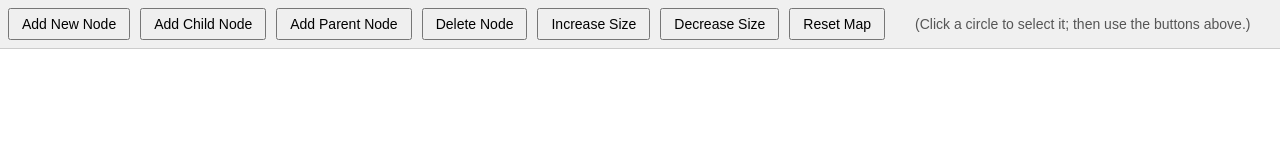
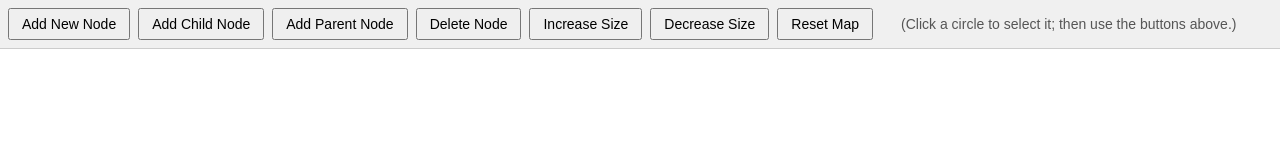
Before and after one commit to 4TheSolutions/map, a plain HTML site: page index.html in a window 1280 px wide. Drawn offline with Linux system fonts and the light colour scheme.

Commit message:
Update style.css

```diff
--- a/style.css
+++ b/style.css
@@ -13,7 +13,7 @@ html, body {
   border-bottom: 1px solid #ccc;
   display: flex;
   align-items: center;
-  gap: 10px;
+  gap: 8px;
 }
 
 #controls button {
```
